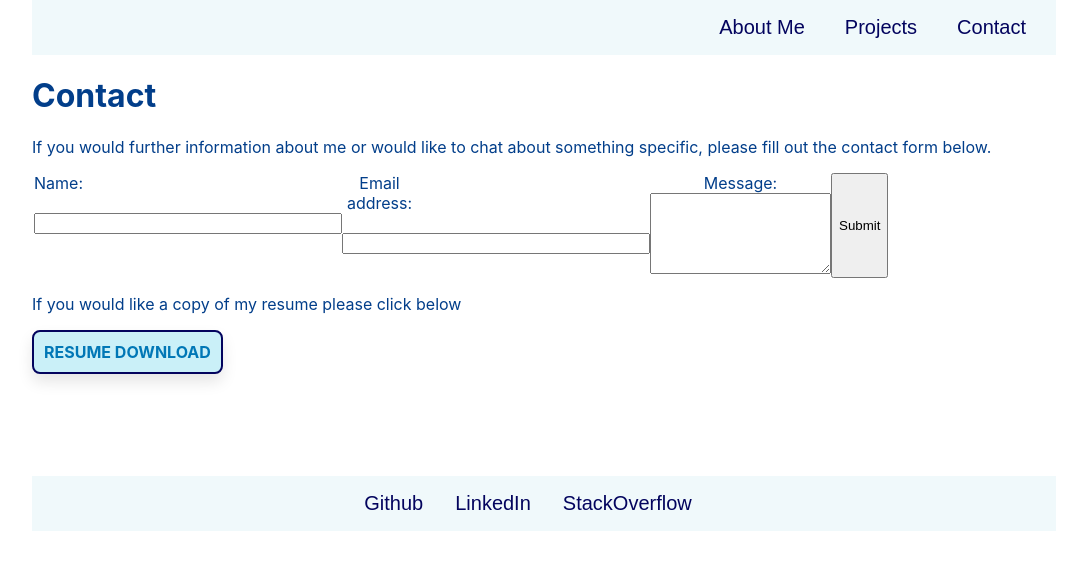
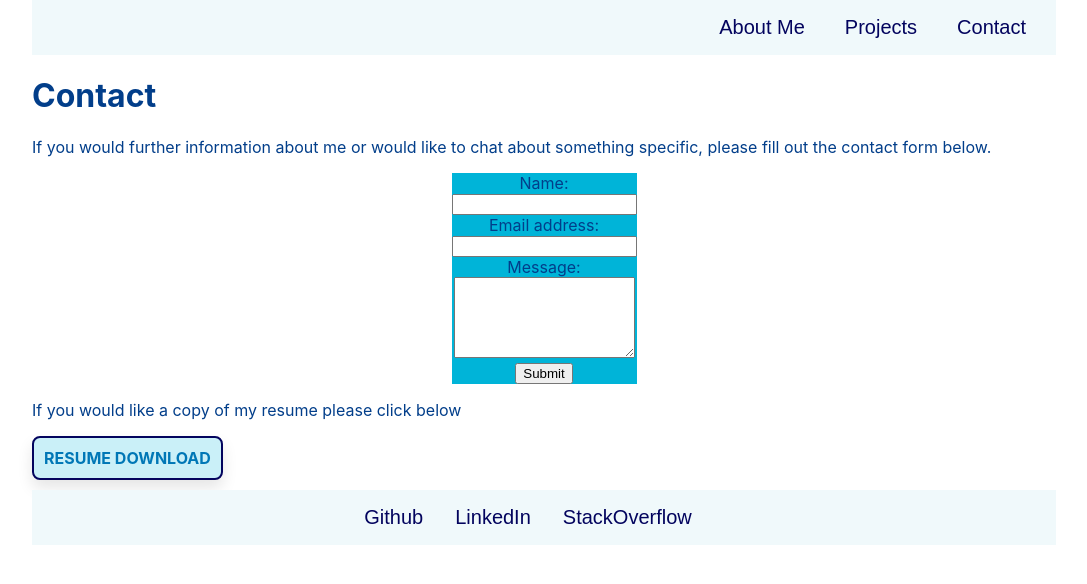
Before and after one commit to Samw1s3/react-portfolio, a React (Create React App) app: page /contact in a window 1280 px wide. Shown: the top 584 px of the page, without its empty margins (96-1183 px from the left). Built offline with nearby package versions, Linux system fonts and the light colour scheme.

Commit message:
contact form css

```diff
--- a/package.json
+++ b/package.json
@@ -1,7 +1,7 @@
 {
   "name": "react-portfolio",
   "version": "0.1.0",
-  "homepage": "https://Samw1s3.github.io/react-portfolio",
+  "homepage": "https://Samw1s3.github.io/",
   "private": true,
   "dependencies": {
     "@testing-library/jest-dom": "^5.16.4",
--- a/src/components/contact.js
+++ b/src/components/contact.js
@@ -48,16 +48,12 @@ function ContactForm() {
 
     return (
         <section>
-            <div style={{
-                width:'100%', display:'flex', flex:'wrap'
-            }}>
-                <form style={{display:'flex',}} id="contact-form">
-                    <div style={{
-                            width:'100%', display:'flexBlock',
-                        }}>
-                        <label style={{width:'75px', display:'flex',}}  htmlFor="Name">Name:</label>
+            <div>
+                <form className={css.contactForm}>
+                    <div className={css.contactArea}>
+                        <label className={css.formLabel}  htmlFor="Name">Name:</label>
                         <br></br>
-                        <input style={{width:'300px', display:'flex',}}
+                        <input className={css.formInput}
                             type="text"
                             defaultValue={name}
                             onBlur={handleBlank}
@@ -65,10 +61,10 @@ function ContactForm() {
                         />
                     </div>
                     <div>
-                        <label style={{width:'75px', display:'flex',}} htmlFor="email">Email address:</label>
+                        <label className={css.formLabel}  htmlFor="email">Email address:</label>
                         <br></br>
                         <input
-                            style={{width:'300px', display:'flex',}}
+                            className={css.formInput}
                             type="email"
                             defaultValue={email}
                             name="email"
@@ -76,10 +72,10 @@ function ContactForm() {
                         />
                     </div>
                     <div>
-                        <label htmlFor="Message">Message:</label>
+                        <label className={css.formLabel}  htmlFor="Message">Message:</label>
                         <br></br>
                         <textarea
-                            name="Message"
+                            className={css.formInput} name="Message"
                             defaultValue={message}
                             onBlur={handleBlank}
                             rows="5"
@@ -90,7 +86,7 @@ function ContactForm() {
                             <p className="error-text">{errorMessage}</p>
                         </div>
                     )}
-                    <button style={{width:'auto', display:'block',}} type="submit">Submit</button>
+                    <button className={css.formSubmit}  type="submit">Submit</button>
                 </form>
             </div>
         </section>
--- a/src/pages/Pages.module.css
+++ b/src/pages/Pages.module.css
@@ -145,7 +145,7 @@ font-family: 'Righteous', cursive;
 }
 
 /*contact form*/
-.form{
+.contactForm{
     background-color: #00B4D8;
 }
 
```
